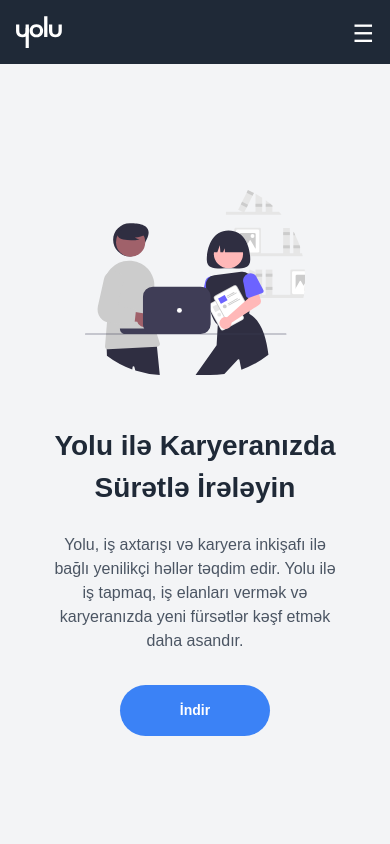
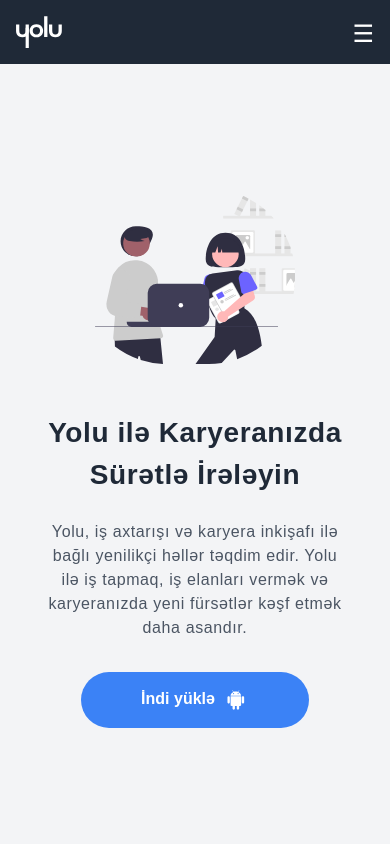
Before and after one commit to hazratAZE/yolu.app, a Next.js app: page / in a window 390 px wide. Shown: the top 844 px of the page. Built offline with nearby package versions, Linux system fonts and the light colour scheme.

Commit message:
Added android icon for download button

```diff
--- a/src/app/components/Intro.tsx
+++ b/src/app/components/Intro.tsx
@@ -11,7 +11,7 @@ const Intro = () => {
             alt="Uygulama Ekran Görüntüsü"
             width={400}
             height={400}
-            className="object-contain w-[220px] h-[220px] md:w-[400px] md:h-[400px]" // Tailwind sınıflarıyla boyutlandırma
+            className="object-contain w-[200px] h-[200px] md:w-[400px] md:h-[400px]" // Tailwind sınıflarıyla boyutlandırma
           />
         </div>
 
@@ -33,9 +33,15 @@ const Intro = () => {
               href="https://play.google.com/store/apps/details?id=com.yolu.app"
               target="_blank"
               rel="noopener noreferrer"
-              className="bg-blue-500 text-white rounded-full font-semibold hover:bg-blue-600 transition downloadButton"
+              className="bg-blue-500 text-white rounded-full font-semibold hover:bg-blue-600 transition flex downloadButton"
             >
-              İndir
+              <span className="mr-2">İndi yüklə</span>
+              <Image
+                src={"/icons/android.svg"}
+                alt="Arrow Icon"
+                width={26} // İkon boyutu
+                height={26} // İkon boyutu
+              />
             </a>
           </div>
         </div>
--- a/src/app/globals.css
+++ b/src/app/globals.css
@@ -56,15 +56,18 @@ p {
   }
   h1 {
     font-size: 1.75rem; /* Mobilde başlık boyutunu küçült */
+    letter-spacing: 0.6px;
   }
 
   p {
-    font-size: 1rem; /* Mobilde açıklama metnini küçült */
+    font-size: 1rem;
+    letter-spacing: 0.6px;
+    /* Mobilde açıklama metnini küçült */
   }
 
   .downloadButton {
     padding: 15px 60px; /* Mobilde buton boyutunu küçült */
-    font-size: 0.875rem; /* Mobilde buton metni boyutu */
+    font-size: 1rem; /* Mobilde buton metni boyutu */
   }
   /* Bars ikonu ve kapatma işareti */
   .menu-toggle {
```
Also changed, not shown: public/icons/android.svg (added).
